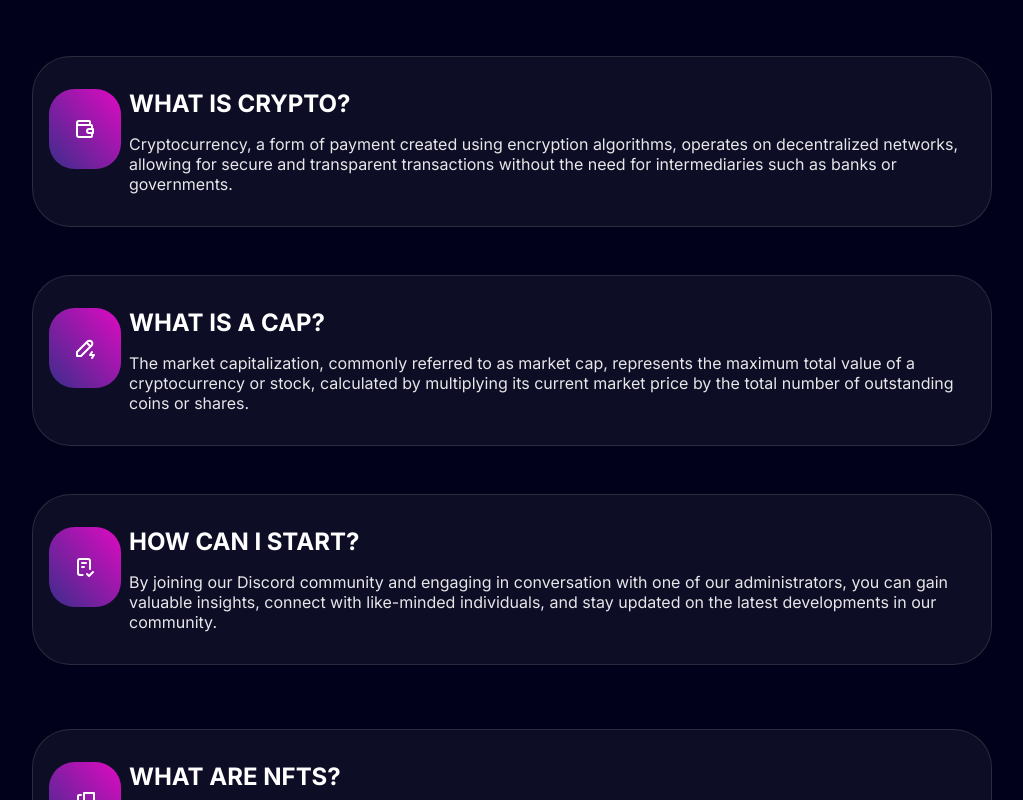
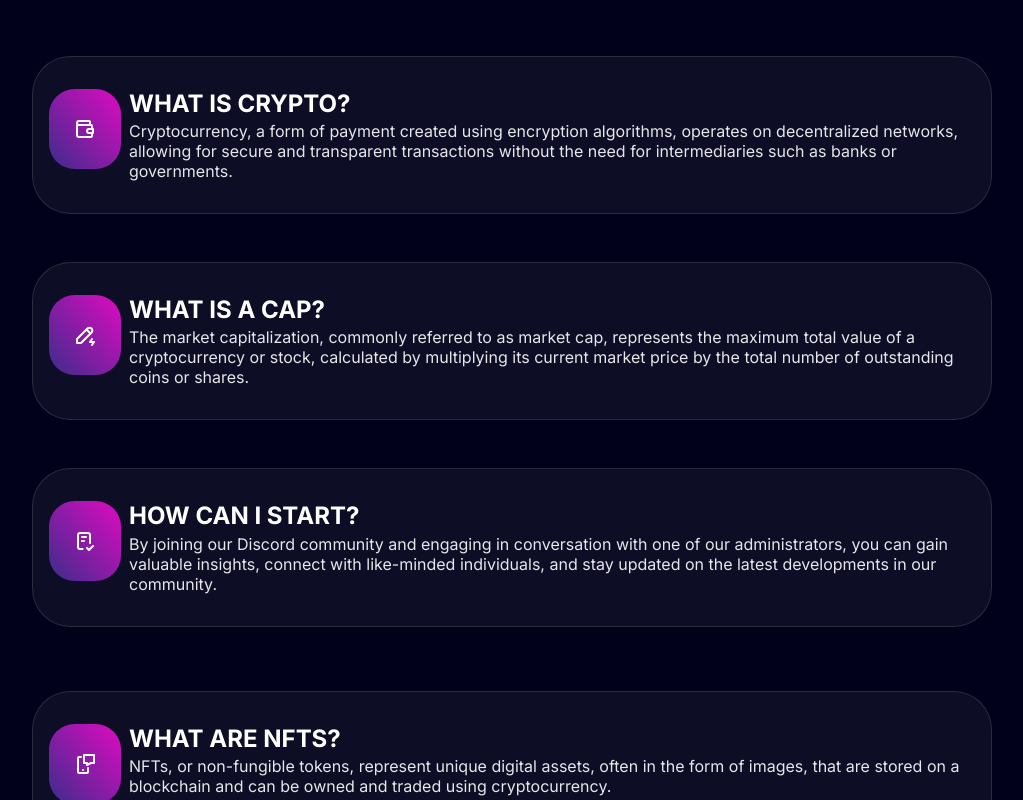
Before and after one commit to HeryRuiz/YouCoin-CryptoMarket, a React (Vite) app: page / in a window 1280 px wide. Shown: the part 1540-2340 px from the top of the page, without its empty margins (128-1151 px from the left). Built offline with nearby package versions, Linux system fonts and the light colour scheme; no server answers.

Commit message:
changed margin on questions

```diff
--- a/src/styles/Choose.css
+++ b/src/styles/Choose.css
@@ -105,7 +105,7 @@
 
 .choose-box p {
   color: #e7e6e8;
-  margin-top: 1rem;
+  margin-top: .2rem;
   text-align: left;
 }
 
```
